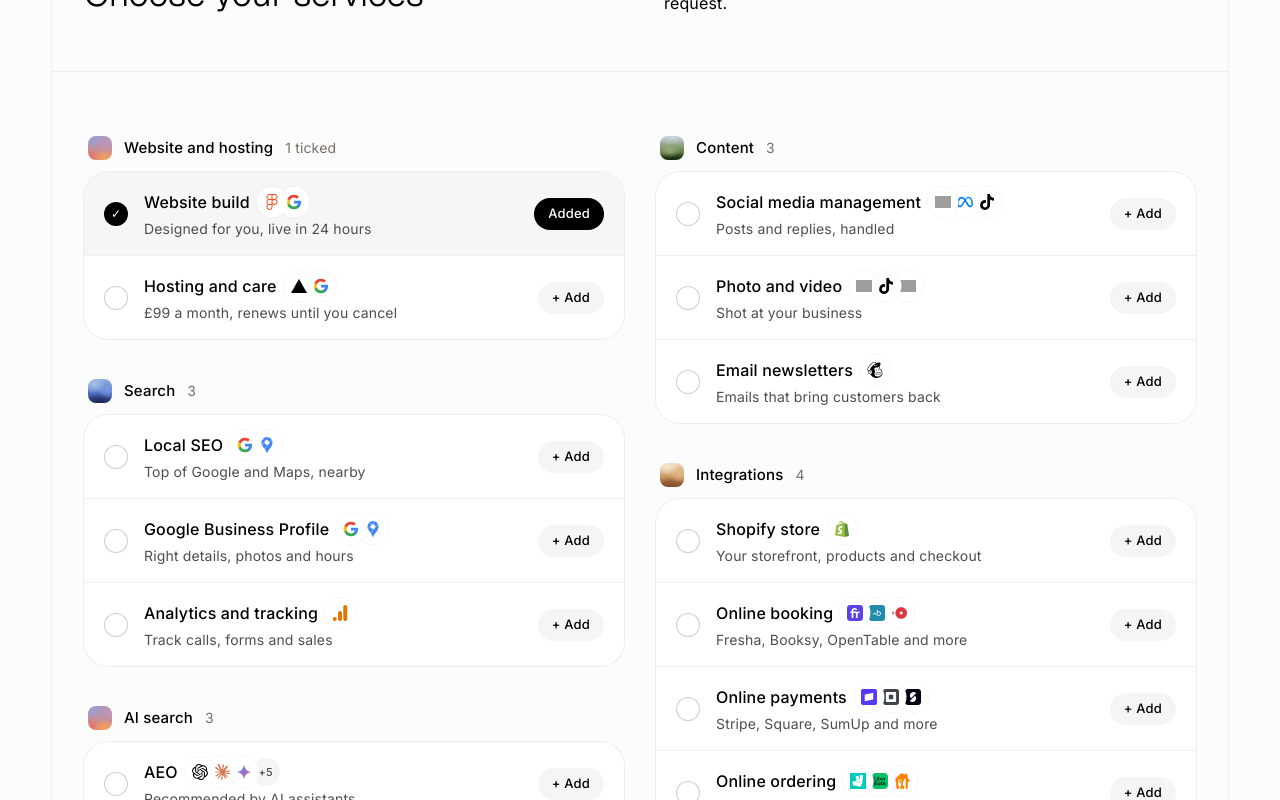
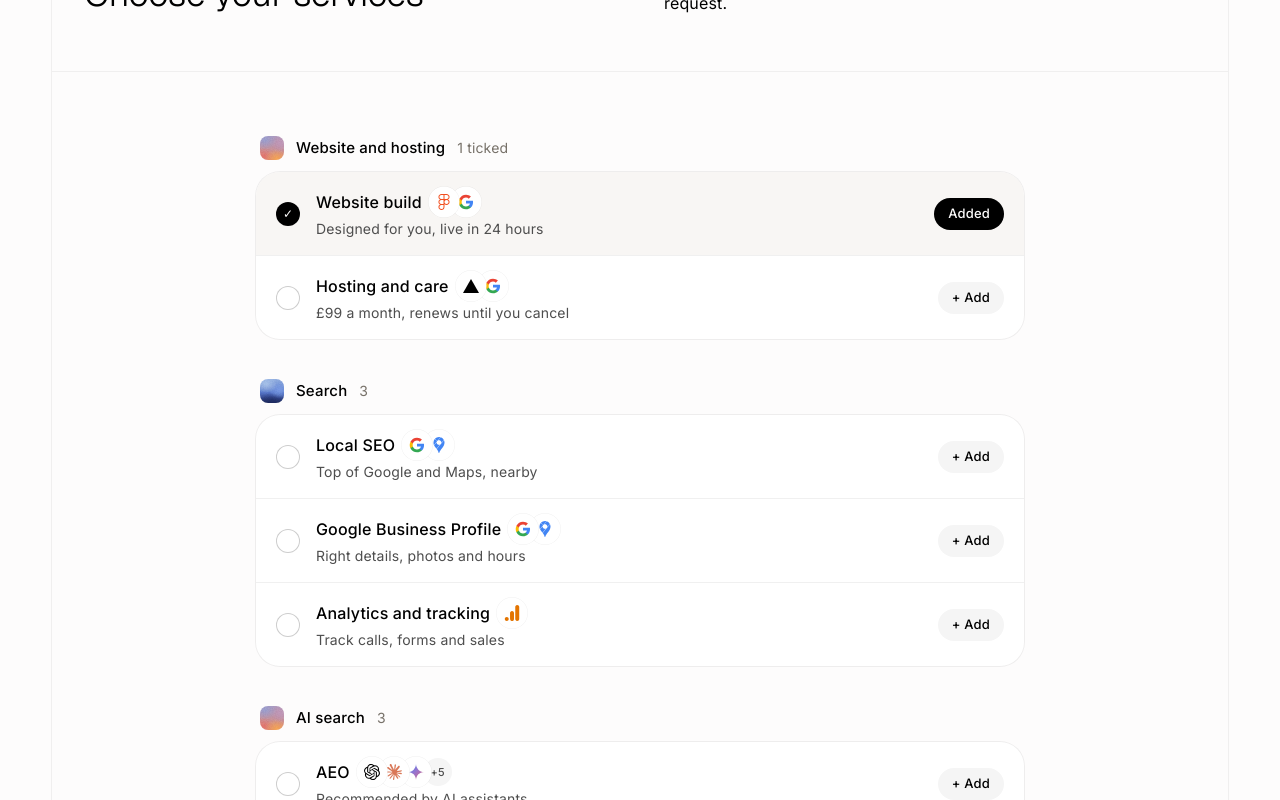
Before and after one commit to chrisknightxyz/mrcjk.com, a Next.js app: page / in a window 1280 px wide. Shown: the part 8200-9000 px from the top of the page. Built offline with nearby package versions, Linux system fonts and the light colour scheme; grey boxes are pictures that could not be loaded.

Commit message:
Services list in one column on every device
Co-Authored-By: Claude Opus 5.5 <noreply@anthropic.com>
Claude-Session: https://claude.ai/code/session_01JoADCkmLuGV4ndp9V7K1GK

```diff
--- a/src/app/catalogue.tsx
+++ b/src/app/catalogue.tsx
@@ -48,7 +48,7 @@ export function Catalogue() {
   return (
     <>
       <div>
-        <div className="gap-8 lg:columns-2">
+        <div className="mx-auto max-w-3xl">
         {groups.map((g) => (
           <section key={g.category} aria-labelledby={`cat-${g.category}`} className="mb-6 break-inside-avoid lg:mb-10">
             <button
@@ -121,7 +121,7 @@ export function Catalogue() {
           </section>
         ))}
         </div>
-        <div id="request" ref={request} className="scroll-mt-24">
+        <div id="request" ref={request} className="mx-auto max-w-3xl scroll-mt-24">
           <RequestForm services={selected} onRemove={toggle} />
         </div>
       </div>
```
